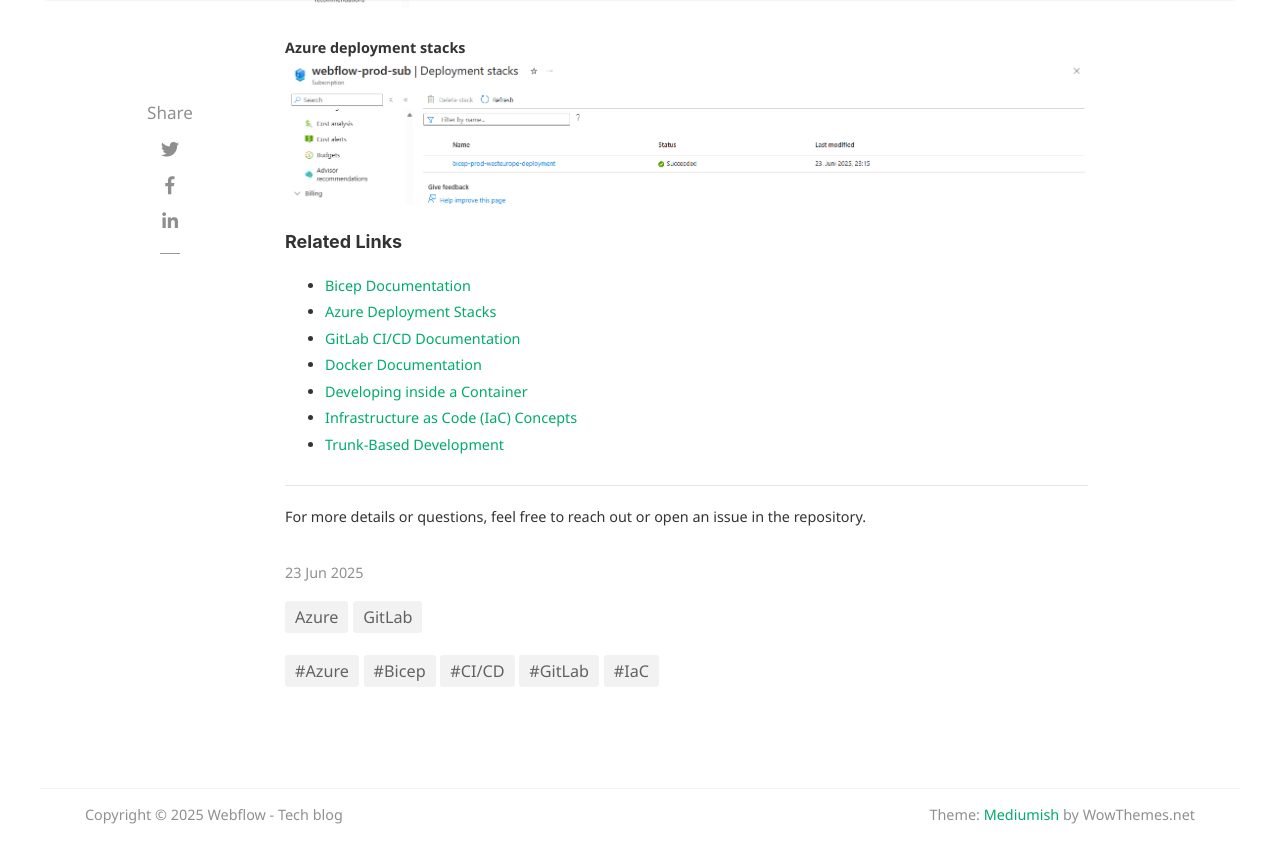
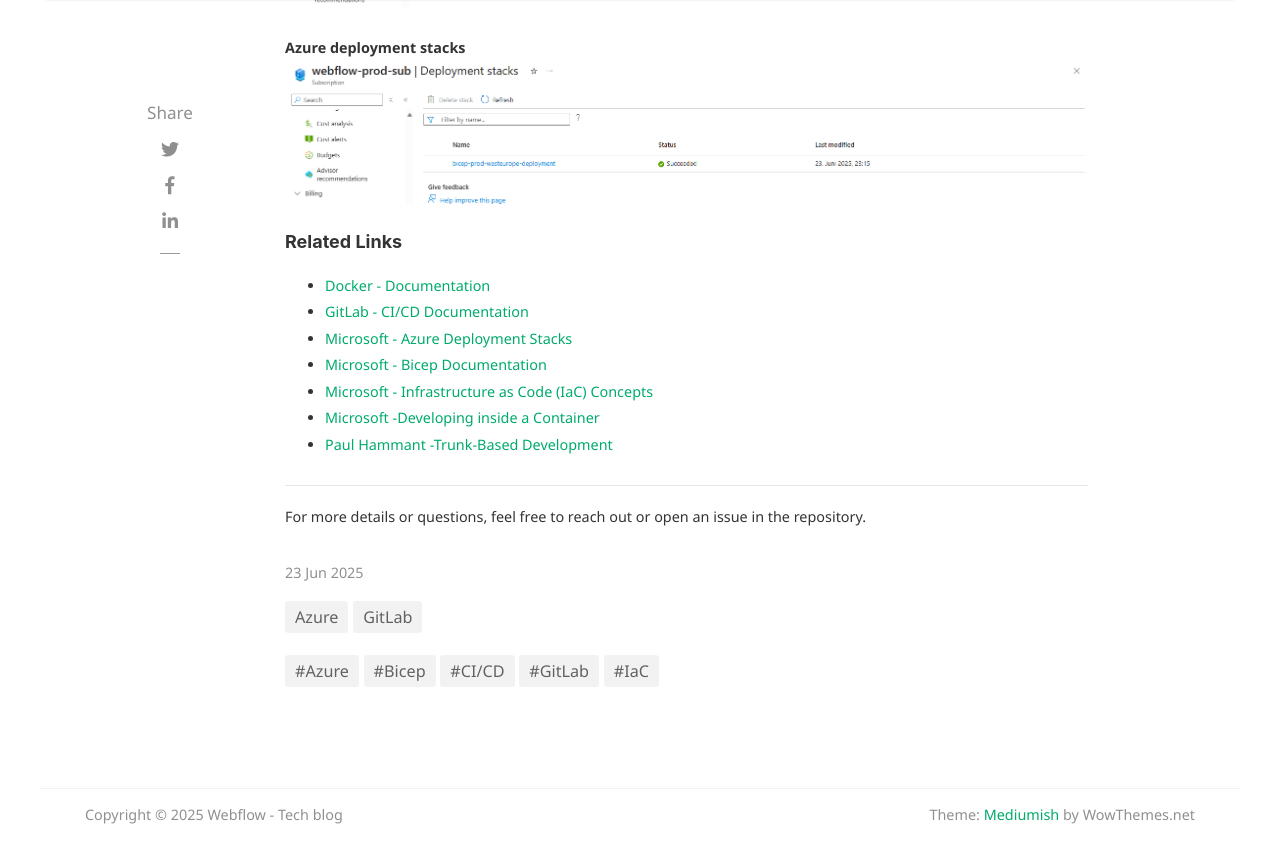
Before and after one commit to webflow-development/webflow.github.io, a Jekyll site: the page built from _posts/2025-06-23-bicep-deployment-solution.md, in a window 1280 px wide and 900 px high, scrolled down 6177 px. Shown: the top 863 px of the window. Built offline with Jekyll 4.4.1, drawn with Linux system fonts in a browser that asks for light colours; nearby versions of some CDN libraries; comment, search, counter and statistics services are not loaded.

Commit message:
fix: related links

```diff
--- a/_posts/2025-06-23-bicep-deployment-solution.md
+++ b/_posts/2025-06-23-bicep-deployment-solution.md
@@ -176,13 +176,13 @@
 
 # Related Links
 
-- [Bicep Documentation](https://learn.microsoft.com/en-us/azure/azure-resource-manager/bicep/overview)
-- [Azure Deployment Stacks](https://learn.microsoft.com/en-us/azure/azure-resource-manager/bicep/deployment-stacks?tabs=azure-powershell)
-- [GitLab CI/CD Documentation](https://docs.gitlab.com/ee/ci/)
-- [Docker Documentation](https://docs.docker.com/)
-- [Developing inside a Container](https://code.visualstudio.com/docs/devcontainers/containers)
-- [Infrastructure as Code (IaC) Concepts](https://learn.microsoft.com/en-us/devops/deliver/what-is-infrastructure-as-code)
-- [Trunk-Based Development](https://trunkbaseddevelopment.com/)
+- [Docker - Documentation](https://docs.docker.com/)
+- [GitLab - CI/CD Documentation](https://docs.gitlab.com/ee/ci/)
+- [Microsoft - Azure Deployment Stacks](https://learn.microsoft.com/en-us/azure/azure-resource-manager/bicep/deployment-stacks?tabs=azure-powershell)
+- [Microsoft - Bicep Documentation](https://learn.microsoft.com/en-us/azure/azure-resource-manager/bicep/overview)
+- [Microsoft - Infrastructure as Code (IaC) Concepts](https://learn.microsoft.com/en-us/devops/deliver/what-is-infrastructure-as-code)
+- [Microsoft -Developing inside a Container](https://code.visualstudio.com/docs/devcontainers/containers)
+- [Paul Hammant  -Trunk-Based Development](https://trunkbaseddevelopment.com/)
 
 ---
 
```
Also changed, not shown: _posts/2025-06-25-azure-resource-naming.md (+0 -1 lines).
